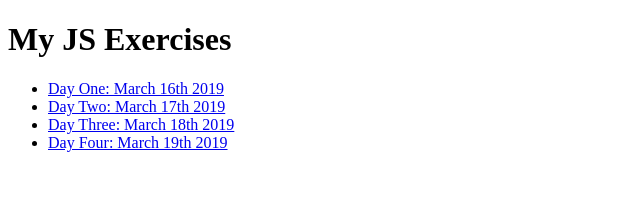
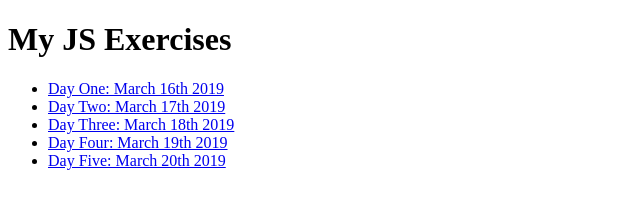
Before and after one commit to LillianWakefield/JS30, a plain HTML site: page index.html in a window 1280 px wide. Shown: the whole page, without its empty margins (0-640 px from the left). Drawn offline with Linux system fonts and the light colour scheme.

Commit message:
added day 5

```diff
--- a/index.html
+++ b/index.html
@@ -10,6 +10,7 @@
     <li><a href="02 - JS and CSS Clock/index-START.html" target="_blank">Day Two: March 17th 2019</a></li>
     <li><a href="03 - CSS Variables/index-START.html" target="_blank">Day Three: March 18th 2019</a></li>
     <li><a href="04 - Array Cardio Day 1/index-START.html" target="_blank">Day Four: March 19th 2019</a></li>
+    <li><a href="05 - Flex Panel Gallery/index-START.html" target="_blank">Day Five: March 20th 2019</a></li>
 </ul>
     </body>
 
```
